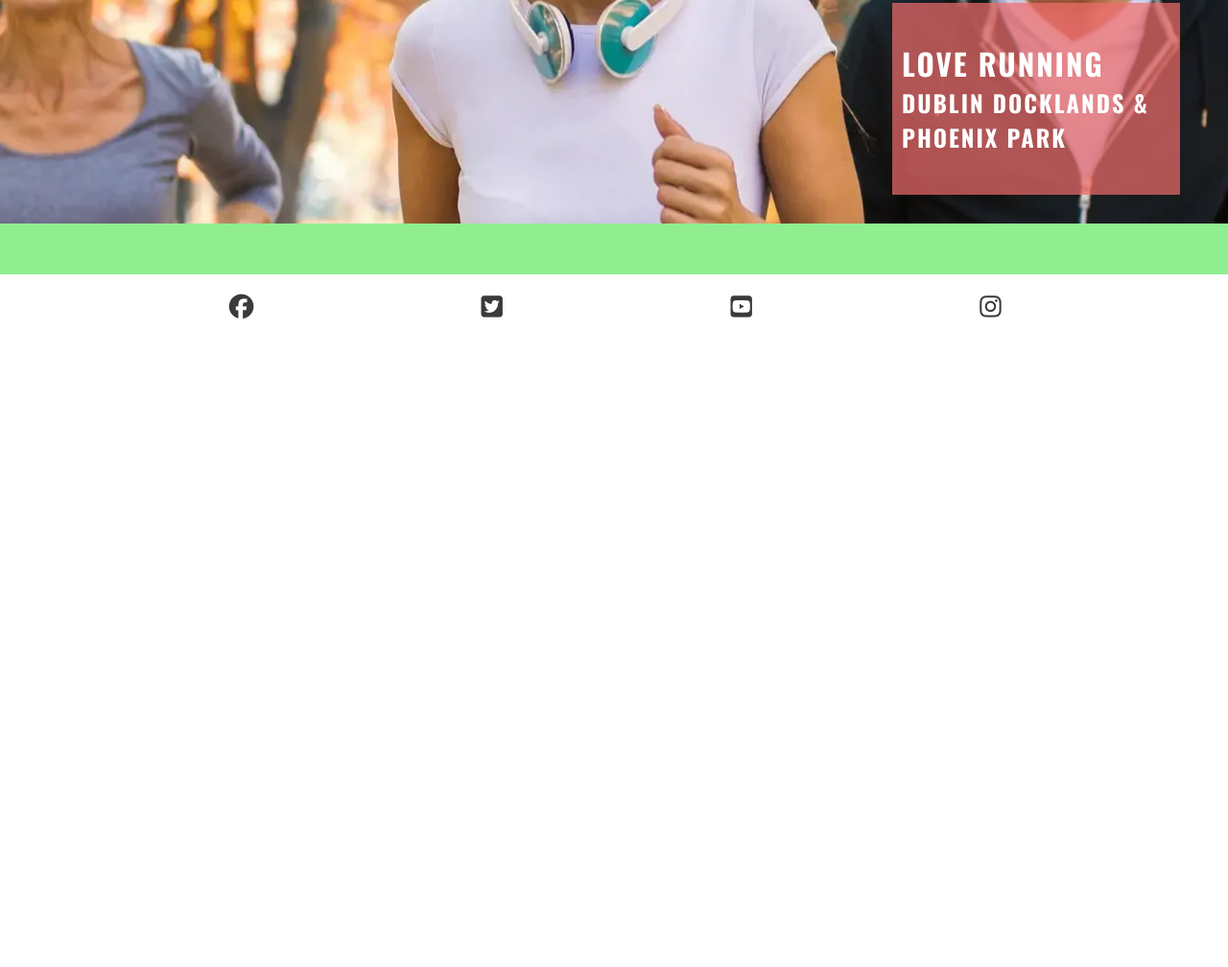
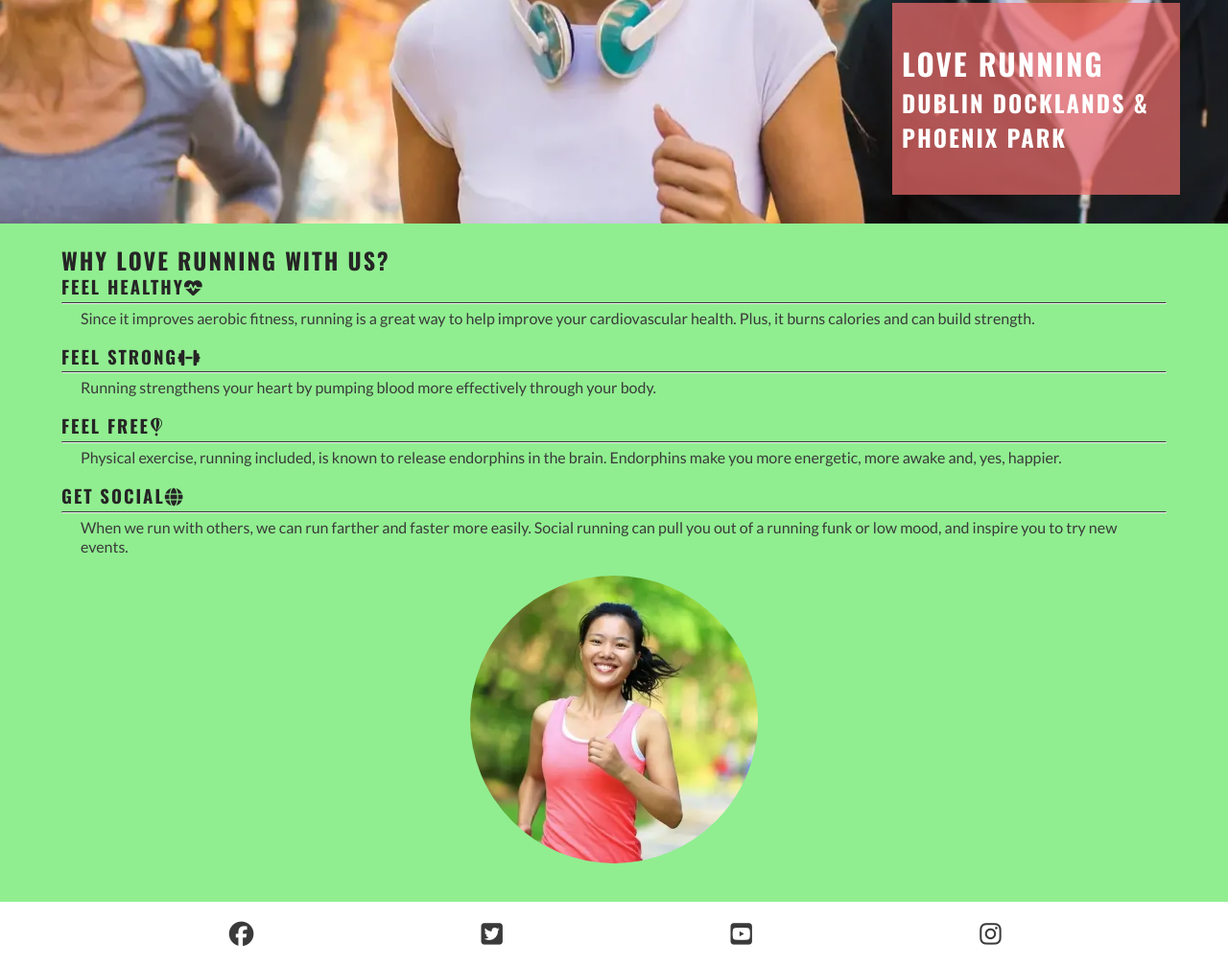
Before and after one commit to Joanne1980/love-running, a plain HTML site: page index.html in a window 1280 px wide. Shown: the part 446-1454 px from the top of the page at 96% size. Before the commit the page ends 800 px from the top, so only its background shows below. Drawn offline with nearby package versions, Linux system fonts and the light colour scheme.

Commit message:
add reasons image and styling

```diff
--- a/assets/css/style.css
+++ b/assets/css/style.css
@@ -119,6 +119,46 @@ main {
     color:#ffffff;
 }
 
+/* Reasons to love running section*/
+#reasons {
+    width: 90%;
+    margin: 20px auto;
+}
+#reasons > h2 {
+    font-size: 280%;
+    margin-bottom: 20px;
+    text-align: center;
+}
+#benefits p {
+    padding: 0 20px;
+
+}
+#benefits hr {
+    border-top: 1px solid #3a3a3a;
+    margin: 5px 0;
+}
+#benefits-physical > div,
+#benefits-mental > div {
+    margin-bottom: 20px;
+    line-height: 20px;
+}
+
+#circle-cover-bg {
+    background: url(../images/reasons-image.webp) no-repeat top center / cover;
+    height: 90vw;
+    width: 90vw;
+    margin-bottom: 20px;
+    /* Makes the square image into a circle */
+    border-radius: 50%;
+    max-width: 300px;
+    max-height: 300px;
+}
+
+#benefits-image {
+    display: flex;
+    align-items: center;
+    justify-content: center;
+}
 
 /* footer */
 #social-networks {
--- a/index.html
+++ b/index.html
@@ -47,8 +47,46 @@
         <h3>Dublin Docklands & Phoenix Park</h3>
       </div>
     </section>
+    <section id="reasons">
+      <div id="benefits">
+        <h2>Why love running with us?</h2>
+        <Div id="benefits-physical">
+          <div>
+            <h3>Feel Healthy<i class="fa-solid fa-heart-pulse"></i></h3>
+            <hr>
+            <p>Since it improves aerobic fitness, running is a great way to help improve your cardiovascular health.
+              Plus, it burns calories and can build strength.</p>
+          </div>
+          <Div>
+            <h3>Feel Strong<i class="fa-solid fa-dumbbell"></i></h3>
+            <hr>
+            <p>Running strengthens your heart by pumping blood more effectively through your body.</p>
+          </Div>
+        </Div>
+
+        <Div id="benefits-mental">
+          <div>
+            <h3>Feel Free<i class="fa-brands fa-fly"></i></h3>
+            <hr>
+            <p>Physical exercise, running included, is known to release endorphins in the brain. Endorphins
+              make you more energetic, more awake and, yes, happier.</p>
+          </Div>
+
+          <Div>
+            <h3>Get Social<i class="fa-solid fa-globe"></i></h3>
+            <hr>
+            <p>When we run with others, we can run farther and faster more easily. Social running can pull you out of a
+              running funk or low mood, and inspire you to try new events.</p>
+          </Div>
+        </Div>
+        <Div id="benefits-image">
+          <Div id="circle-cover-bg"></Div>
+        </Div>
+      </div>
+    </section>
   </main>
   <!--footer-->
+
   <footer>
     <ul id="social-networks">
       <li>
```
Also changed, not shown: assets/images/reasons-image.webp (added). Lines whose indentation alone changed are shown as unchanged.
